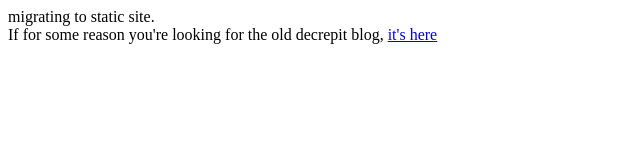
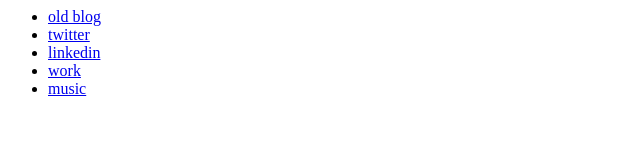
Before and after one commit to nigelkersten/nigelkersten.github.io, a plain HTML site: page index.html in a window 1280 px wide. Shown: the whole page, without its empty margins (0-640 px from the left). Drawn offline with Linux system fonts and the light colour scheme.

Commit message:
more links

```diff
--- a/index.html
+++ b/index.html
@@ -4,9 +4,12 @@
 </head>
 
 <body>
-migrating to static site.
-<br />
-If for some reason you're looking for the old decrepit blog, <a href="/oldblog/">it's here</a>
-
+<ul>
+	<li><a href="/oldblog/">old blog</a></li>
+	<li><a href="http://twitter.com/nigelkersten">twitter</a></li>
+	<li><a href="http://linkedin.com/nigelkersten">linkedin</a></li>
+	<li><a href="http://puppetlabs.com">work</a></li>
+	<li><a href="http://soundcloud.com/netsrek">music</a></li>
+</ul>
 </body>
 </html>
```
